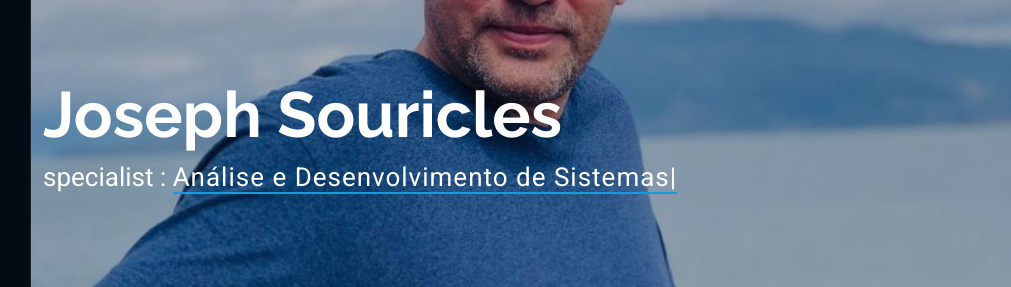
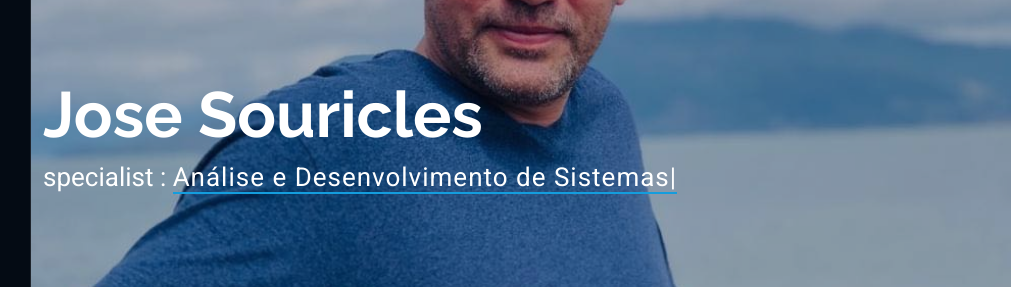
Before and after one commit to Souricles/iPortfolio, a plain HTML site: page index.html in a window 1280 px wide. Shown: the part 263-550 px from the top of the page, 269-1280 px from the left. Drawn offline with Linux system fonts and the light colour scheme.

Commit message:
h2 section nome

```diff
--- a/index.html
+++ b/index.html
@@ -96,7 +96,7 @@
       <img src="assets/img/hero-bg.jpg" alt="" data-aos="fade-in" class="">
 
       <div class="container" data-aos="fade-up" data-aos-delay="100">
-        <h2>Joseph Souricles</h2>
+        <h2>Jose Souricles</h2>
         <p>specialist :  <span class="typed" data-typed-items="Análise e Desenvolvimento de Sistemas, HTML, CSS, JavaScript, PHP, Web Design">Designer</span><span class="typed-cursor typed-cursor--blink" aria-hidden="true"></span><span class="typed-cursor typed-cursor--blink" aria-hidden="true"></span></p>
       </div>
 
```
